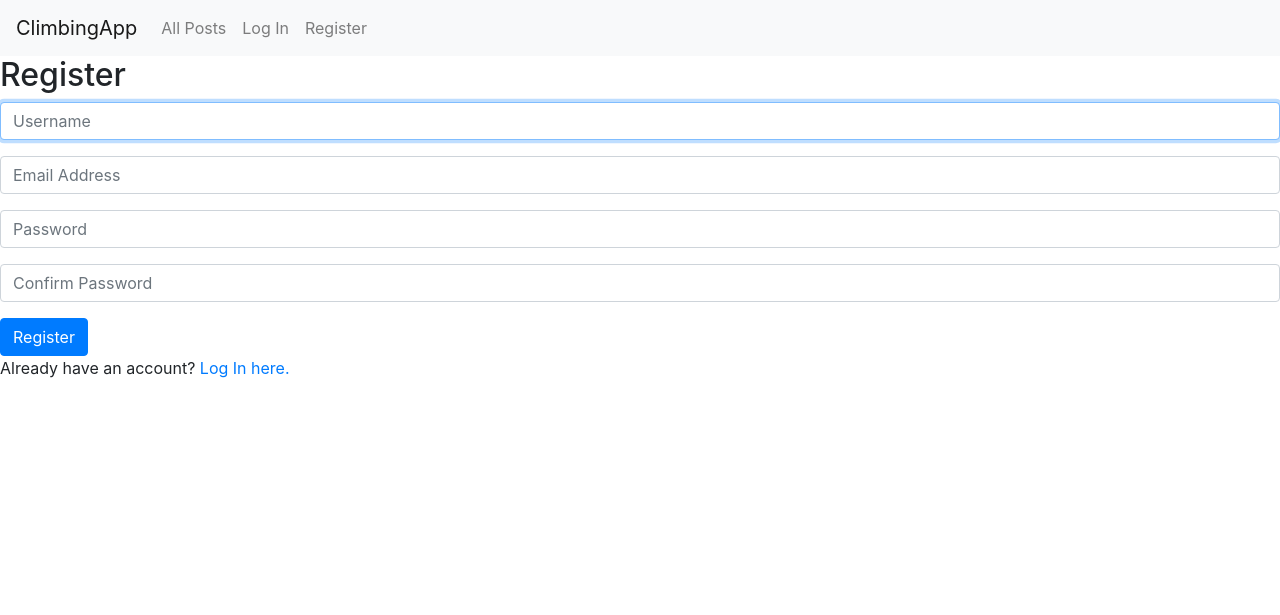
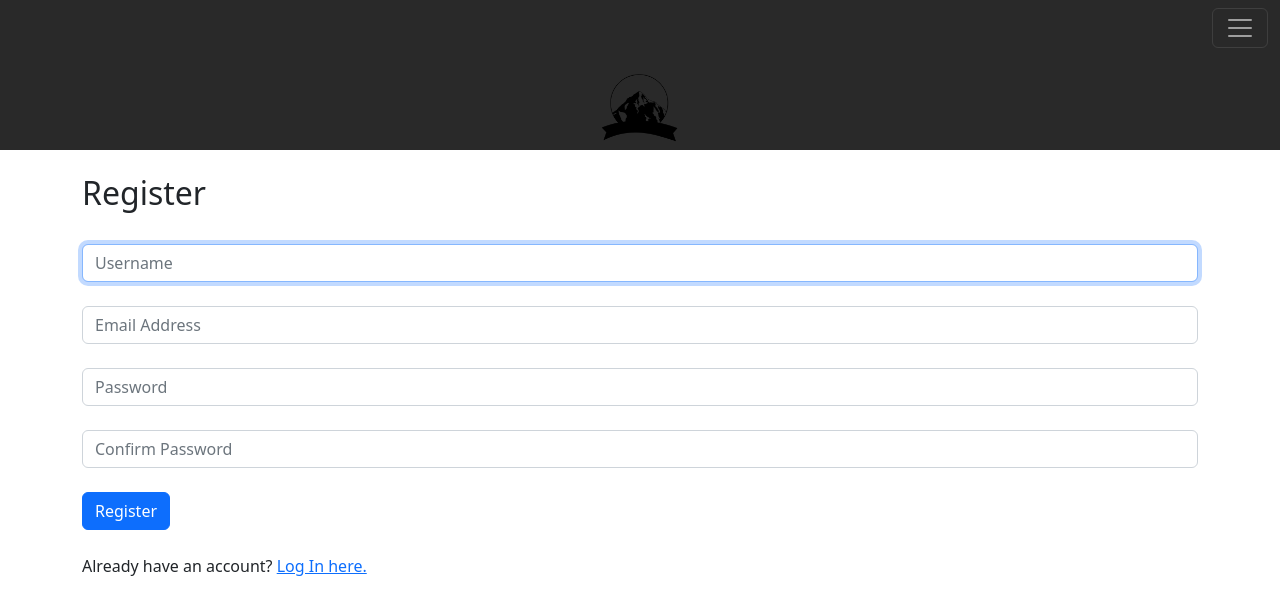
Before and after one commit to mattblas/project5, a Django app: page /register in a window 1280 px wide. Shown: the top 615 px of the page. Run offline with Django 3.2, Linux system fonts and the light colour scheme; some libraries are stand-ins or nearby versions.

Commit message:
basic styling

```diff
--- a/ClimbingApp/static/ClimbingApp/styles.css
+++ b/ClimbingApp/static/ClimbingApp/styles.css
@@ -0,0 +1,3 @@
+nav .navbar-nav .nav-item .nav-link{
+    color: grey !important;
+}
--- a/ClimbingApp/templates/ClimbingApp/index.html
+++ b/ClimbingApp/templates/ClimbingApp/index.html
@@ -1,5 +1,8 @@
+
 {% extends "ClimbingApp/layout.html" %}
 
 {% block body %}
-    TODO
+<div class="container">
+    <h2>TODO</h2>
+</div>
 {% endblock %}
--- a/ClimbingApp/templates/ClimbingApp/layout.html
+++ b/ClimbingApp/templates/ClimbingApp/layout.html
@@ -2,48 +2,40 @@
 
 <!DOCTYPE html>
 <html lang="en">
+
 <head>
+    <meta name="viewport" content="width=device-width, initial-scale=1.0" charset="utf-8">
     <title>{% block title %}ClimbingApp{% endblock %}</title>
-        <link rel="stylesheet" href="https://stackpath.bootstrapcdn.com/bootstrap/4.4.1/css/bootstrap.min.css" integrity="sha384-Vkoo8x4CGsO3+Hhxv8T/Q5PaXtkKtu6ug5TOeNV6gBiFeWPGFN9MuhOf23Q9Ifjh" crossorigin="anonymous">
+    <link href="https://cdn.jsdelivr.net/npm/bootstrap@5.2.0-beta1/dist/css/bootstrap.min.css" rel="stylesheet" integrity="sha384-0evHe/X+R7YkIZDRvuzKMRqM+OrBnVFBL6DOitfPri4tjfHxaWutUpFmBp4vmVor" crossorigin="anonymous">
     <link href="{% static 'ClimbingApp/styles.css' %}" rel="stylesheet">
 </head>
+
 <body>
+    {% include 'ClimbingApp/navbar.html' %}
 
-        <nav class="navbar navbar-expand-lg navbar-light bg-light">
-            <a class="navbar-brand" href="#">ClimbingApp</a>
+    <div style="background-color: #292929; height: 150px;">
+        <center>
+            <div style="padding-top: 70px"><a href="{% url 'index' %}"><img src="{% static 'ClimbingApp/AppLogo.png' %}" alt="AppLogo" height="80px"></a></div>
+        </center>
+    </div>
 
-            <div>
-              <ul class="navbar-nav mr-auto">
-                {% if user.is_authenticated %}
-                    <li class="nav-item">
-                        <a class="nav-link" href="#"><strong>{{ user.username }}</strong></a>
-                    </li>
+    <div class="container">
+    {% if messages  %}
+        {% for message in messages %}
+            <div class="alert alert-warning alert-dismissible fade show" role="alert">
+                {{ message }}
+                <button type="button" class="btn-close" data-bs-dismiss="alert" aria-label="Close"></button>
+            </div>
+        {% endfor %}
     {% endif %}
-                <li class="nav-item">
-                  <a class="nav-link" href="{% url 'index' %}">All Posts</a>
-                </li>
-                {% if user.is_authenticated %}
-                    <li class="nav-item">
-                        <a class="nav-link" href="#">Following</a>
-                    </li>
-                    <li class="nav-item">
-                        <a class="nav-link" href="{% url 'logout' %}">Log Out</a>
-                    </li>
-                {% else %}
-                    <li class="nav-item">
-                        <a class="nav-link" href="{% url 'login' %}">Log In</a>
-                    </li>
-                    <li class="nav-item">
-                        <a class="nav-link" href="{% url 'register' %}">Register</a>
-                    </li>
-                {% endif %}
-              </ul>
     </div>
-          </nav>
+    <br>
 
     <div class="body">
         {% block body %}
         {% endblock %}
     </div>
+
+    <script src="https://cdn.jsdelivr.net/npm/bootstrap@5.2.0-beta1/dist/js/bootstrap.bundle.min.js" integrity="sha384-pprn3073KE6tl6bjs2QrFaJGz5/SUsLqktiwsUTF55Jfv3qYSDhgCecCxMW52nD2" crossorigin="anonymous"></script>
 </body>
 </html>
--- /dev/null
+++ b/ClimbingApp/templates/ClimbingApp/navbar.html
@@ -0,0 +1,53 @@
+<nav class="navbar navbar navbar-dark fixed-top" style="background-color: #292929;">
+    <div class="container-fluid">
+        <a class="navbar-brand mx-auto" href="{% url 'index' %}" ></a>
+        <button class="navbar-toggler" type="button" data-bs-toggle="offcanvas" data-bs-target="#offcanvasNavbar" aria-controls="offcanvasNavbar">
+            <span class="navbar-toggler-icon"></span>
+        </button>
+
+        <div class="offcanvas offcanvas-end" tabindex="-1" id="offcanvasNavbar" aria-labelledby="offcanvasNavbarLabel">
+            <div class="offcanvas-header">
+            <h5 class="display-6" style="font-size: 130%;" id="offcanvasNavbarLabel"><a class="nav-link text-warning" href="{% url 'index' %}">Home</a></h5>
+            <button type="button" class="btn-close text-reset" data-bs-dismiss="offcanvas" aria-label="Close"></button>
+        </div>
+
+        <div class="offcanvas-body">
+            <ul class="navbar-nav justify-content-end flex-grow-1 pe-3">
+
+    {% comment %} --- TEST LINK ---  {% endcomment %}
+
+                <li class="nav-item">
+                <a class="nav-link" href="#">Playground</a>
+                </li>
+
+
+    {% comment %} STREFA DLA NIEZALOGOWANYCH UŻYTKOWNIKÓW {% endcomment %}
+
+    {% if not request.user.is_authenticated %}
+                <li class="nav-item">
+                    <a class="nav-link" href="{% url 'login' %}">Log In</a>
+                </li>
+                <li class="nav-item">
+                    <a class="nav-link" href="{% url 'register' %}">Register</a>
+                </li>
+                {% endif %}
+
+
+    {% comment %} STREFA DLA ZALOGOWANYCH UŻYTKOWNIKÓW {% endcomment %}
+
+                {% if request.user.is_authenticated %}
+
+                    <li class="nav-item">
+                        <a class="nav-link" href="#">Following</a>
+                    </li>
+
+                    <li class="nav-item">
+                        <a class="nav-link" href="{% url 'logout' %}">Log Out</a>
+                    </li>
+
+                {% endif %}
+            </ul>
+        </div>
+      </div>
+    </div>
+  </nav>
--- a/ClimbingApp/templates/ClimbingApp/register.html
+++ b/ClimbingApp/templates/ClimbingApp/register.html
@@ -1,8 +1,8 @@
 {% extends "ClimbingApp/layout.html" %}
 
 {% block body %}
-
-    <h2>Register</h2>
+<div class="container">
+    <h2>Register</h2><br>
 
     {% if message %}
         <div>{{ message }}</div>
@@ -12,19 +12,19 @@
         {% csrf_token %}
         <div class="form-group">
             <input class="form-control" autofocus type="text" name="username" placeholder="Username">
-        </div>
+        </div><br>
         <div class="form-group">
             <input class="form-control" type="email" name="email" placeholder="Email Address">
-        </div>
+        </div><br>
         <div class="form-group">
             <input class="form-control" type="password" name="password" placeholder="Password">
-        </div>
+        </div><br>
         <div class="form-group">
             <input class="form-control" type="password" name="confirmation" placeholder="Confirm Password">
-        </div>
+        </div><br>
         <input class="btn btn-primary" type="submit" value="Register">
-    </form>
+    </form><br>
 
     Already have an account? <a href="{% url 'login' %}">Log In here.</a>
-
+</div>
 {% endblock %}
```
Also changed, not shown: ClimbingApp/templates/ClimbingApp/login.html (+6 -6 lines), ClimbingApp/static/ClimbingApp/AppLogo.png (added). Lines whose indentation alone changed are shown as unchanged.
